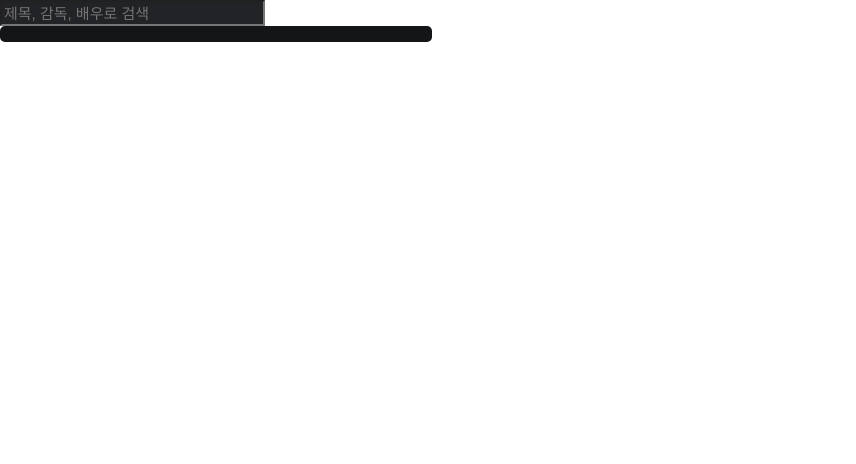
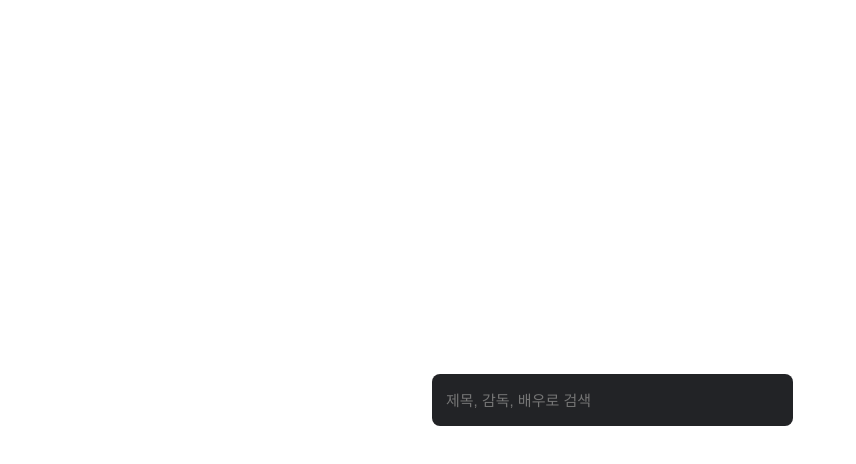
Before and after one commit to Sunjae95/autoComplete-Input, a website with bundled scripts: page index.html in a window 1280 px wide. Shown: the whole page, without its empty margins (0-856 px from the left). Built offline with nearby package versions, Linux system fonts and the light colour scheme.

Commit message:
Feat: Clear 버튼 추가

```diff
--- a/reset.css
+++ b/reset.css
@@ -122,3 +122,9 @@ table {
   border-collapse: collapse;
   border-spacing: 0;
 }
+input {
+  border: 0;
+  outline: none;
+  -webkit-appearance: none;
+  -moz-appearance: none;
+}
--- a/src/App.ts
+++ b/src/App.ts
@@ -1,4 +1,4 @@
-import AutoCompleteInput from './component/AutoCompleteInput';
+import AutoCompleteInput from './component/AutoComplete';
 import Results from './component/Results';
 import { Result } from './util/types';
 import { BASE_URL, getNextFocus } from './util/index';
@@ -11,7 +11,7 @@ interface AppState {
 
 class App {
   state: AppState;
-  input: AutoCompleteInput;
+  autoComplete: AutoCompleteInput;
   results: Results;
 
   constructor($target: HTMLElement) {
@@ -20,10 +20,13 @@ class App {
       isFocus: 0,
       results: [],
     };
-    this.input = new AutoCompleteInput({
+
+    this.autoComplete = new AutoCompleteInput({
       $target,
+      content: this.state.content,
       handleInput: this.handleInput.bind(this),
       switchFocus: this.switchFocus.bind(this),
+      clearInput: this.clearInput.bind(this),
     });
     this.results = new Results({
       $target,
@@ -40,6 +43,7 @@ class App {
   }
 
   render() {
+    this.autoComplete.setState({ content: this.state.content });
     this.results.setState({
       results: this.state.results,
       isFocus: this.state.isFocus,
@@ -65,6 +69,15 @@ class App {
     }
   }
 
+  clearInput(): void {
+    const nextState = {
+      content: '',
+      isFocus: 0,
+      results: [],
+    };
+    this.setState(nextState);
+  }
+
   switchFocus(key: string): void {
     const { isFocus, results } = this.state;
     const nextFocus = getNextFocus({
@@ -72,6 +85,9 @@ class App {
       nowFocus: isFocus,
       maxLength: results.length,
     });
+
+    if (nextFocus === null) return;
+
     const nextState = { ...this.state, isFocus: nextFocus };
 
     this.setState(nextState);
--- /dev/null
+++ b/src/component/AutoComplete.ts
@@ -0,0 +1,57 @@
+import { createDom } from '../util/index';
+import ClearBtn from './ClearBtn';
+import Input from './Input';
+
+interface AutoCompleteProps {
+  $target: HTMLElement;
+  content: string;
+  handleInput: (e: KeyboardEvent) => void;
+  switchFocus: (key: string) => void;
+  clearInput: () => void;
+}
+
+interface AutoCompleteState {
+  content: string;
+}
+
+class AutoComplete {
+  $input: Input;
+  $clearBtn: ClearBtn;
+  state: AutoCompleteState;
+  $form = createDom({ tag: 'form', className: 'autoComplete' });
+
+  constructor({
+    $target,
+    content,
+    handleInput,
+    switchFocus,
+    clearInput,
+  }: AutoCompleteProps) {
+    this.state = { content };
+    this.$input = new Input({
+      $target: this.$form,
+      content,
+      handleInput,
+      switchFocus,
+    });
+    this.$clearBtn = new ClearBtn({
+      $target: this.$form,
+      content,
+      clearInput,
+    });
+
+    $target.appendChild(this.$form);
+  }
+
+  setState(nextState: AutoCompleteState) {
+    this.state = nextState;
+    this.render();
+  }
+
+  render() {
+    this.$input.setState(this.state);
+    this.$clearBtn.setState(this.state);
+  }
+}
+
+export default AutoComplete;
--- /dev/null
+++ b/src/component/ClearBtn.ts
@@ -0,0 +1,44 @@
+import { createDom } from '../util/index';
+
+interface ClearBtnProps {
+  $target: HTMLElement;
+  content: string;
+  clearInput: () => void;
+}
+
+interface ClearBtnState {
+  content: string;
+}
+
+class ClearBtn {
+  $button = createDom({
+    tag: 'div',
+    className: 'autoComplete__clear-btn disable',
+  });
+  state: ClearBtnState;
+
+  constructor({ $target, content, clearInput }: ClearBtnProps) {
+    this.state = { content };
+    $target.appendChild(this.$button);
+    this.$button.addEventListener('click', clearInput);
+    this.$button.innerHTML = `<svg xmlns="http://www.w3.org/2000/svg" width="24" height="24" fill="none" viewBox="0 0 24 24" class="css-1orrb02-IcClear"><path fill="currentColor" fill-rule="evenodd" d="M23 12c0 6.075-4.925 11-11 11S1 18.075 1 12 5.925 1 12 1s11 4.925 11 11zm-8.12-3.96a.764.764 0 011.08 1.08L13.08 12l2.88 2.88a.764.764 0 01-1.08 1.08L12 13.08l-2.88 2.88a.764.764 0 01-1.08-1.08L10.92 12 8.04 9.12a.764.764 0 011.08-1.08L12 10.92l2.88-2.88z" clip-rule="evenodd"></path></svg>`;
+  }
+
+  setState(nextState: ClearBtnState) {
+    this.state = nextState;
+    this.render();
+  }
+
+  render() {
+    if (this.state.content && this.$button.classList.contains('disable')) {
+      this.$button.classList.remove('disable');
+    } else if (
+      !this.state.content &&
+      !this.$button.classList.contains('disable')
+    ) {
+      this.$button.classList.add('disable');
+    }
+  }
+}
+
+export default ClearBtn;
--- a/src/component/AutoCompleteInput.ts
+++ b/src/component/Input.ts
@@ -1,24 +1,36 @@
 import { createDom } from '../util/index';
 
-interface AutoCompleteInputProps {
+interface InputProps {
   $target: HTMLElement;
+  content: string;
   handleInput: (e: KeyboardEvent) => void;
   switchFocus: (key: string) => void;
 }
 
-class AutoCompleteInput {
-  $input = createDom({ tag: 'input', className: 'input' });
+interface InputState {
+  content: string;
+}
 
-  constructor({ $target, handleInput, switchFocus }: AutoCompleteInputProps) {
+class Input {
+  $input = createDom({
+    tag: 'input',
+    className: 'autoComplete__input',
+  }) as HTMLInputElement;
+  state: InputState;
+
+  constructor({ $target, content, handleInput, switchFocus }: InputProps) {
+    this.state = { content };
     this.$input.setAttribute('type', 'text');
     this.$input.setAttribute('placeholder', '제목, 감독, 배우로 검색');
     this.$input.addEventListener('keydown', (e: KeyboardEvent) => {
-      console.log('keydownEvent');
+      console.log('keydownEvent', e.key);
       switch (e.key) {
         case 'ArrowUp':
-        case 'ArrowDown': {
+        case 'ArrowDown':
+        case 'Enter': {
           console.log('keydownEvent switchFocus');
           e.preventDefault();
+
           switchFocus(e.key);
           break;
         }
@@ -42,6 +54,15 @@ class AutoCompleteInput {
 
     $target.appendChild(this.$input);
   }
+
+  setState(nextState) {
+    this.state = nextState;
+    this.render();
+  }
+
+  render() {
+    this.$input.value = this.state.content;
+  }
 }
 
-export default AutoCompleteInput;
+export default Input;
--- a/src/component/Results.ts
+++ b/src/component/Results.ts
@@ -1,17 +1,17 @@
 import { Result } from '../util/types';
 import { createDom } from '../util/index';
 
+interface ResultsProps {
+  $target: HTMLElement;
+  initialState: ResultsState;
+}
 interface ResultsState {
   results: Result[];
   isFocus: number;
 }
-interface ResultsProps {
-  $target: HTMLElement;
-  initialState: ResultsState;
-}
 class Results {
   state: ResultsState;
-  $result = createDom({ tag: 'ul', className: 'results' });
+  $result = createDom({ tag: 'ul', className: 'results disalbe' });
 
   constructor({ $target, initialState }: ResultsProps) {
     this.state = initialState;
--- a/style.css
+++ b/style.css
@@ -1,19 +1,49 @@
-.input {
-  background-color: #222326;
+#App {
+  position: absolute;
+  top: 50%;
+  left: 50%;
+  transform: translate(-50%, -50%);
+}
+
+.autoComplete {
+  display: flex;
+  justify-content: space-between;
+  padding: 8px 12px 8px 12px;
+  align-items: center;
+  background-color: rgb(34, 35, 38);
+  width: 337px;
+  height: 36px;
+  border-radius: 8px;
+}
+
+.autoComplete__input {
+  background-color: inherit;
   height: 20px;
   width: 257px;
   font-size: 15px;
+  color: #fff;
+}
+
+.autoComplete__clear-btn {
+  display: flex;
+  align-items: center;
+  color: rgb(132, 134, 141);
+}
+.autoComplete__clear-btn.disable {
+  display: none;
 }
 
 .results {
   width: 416px;
-  padding: 8px;
   border-radius: 5px;
   background-color: #141517;
+  box-sizing: border-box;
+  overflow: hidden;
 }
 
 .results__item {
   height: 50px;
+  margin: 8px;
   display: flex;
   align-items: center;
   padding-left: 16px;
@@ -23,3 +53,7 @@
 .results__item.isFocus {
   background-color: aqua;
 }
+
+.results.disable {
+  display: none;
+}
```
